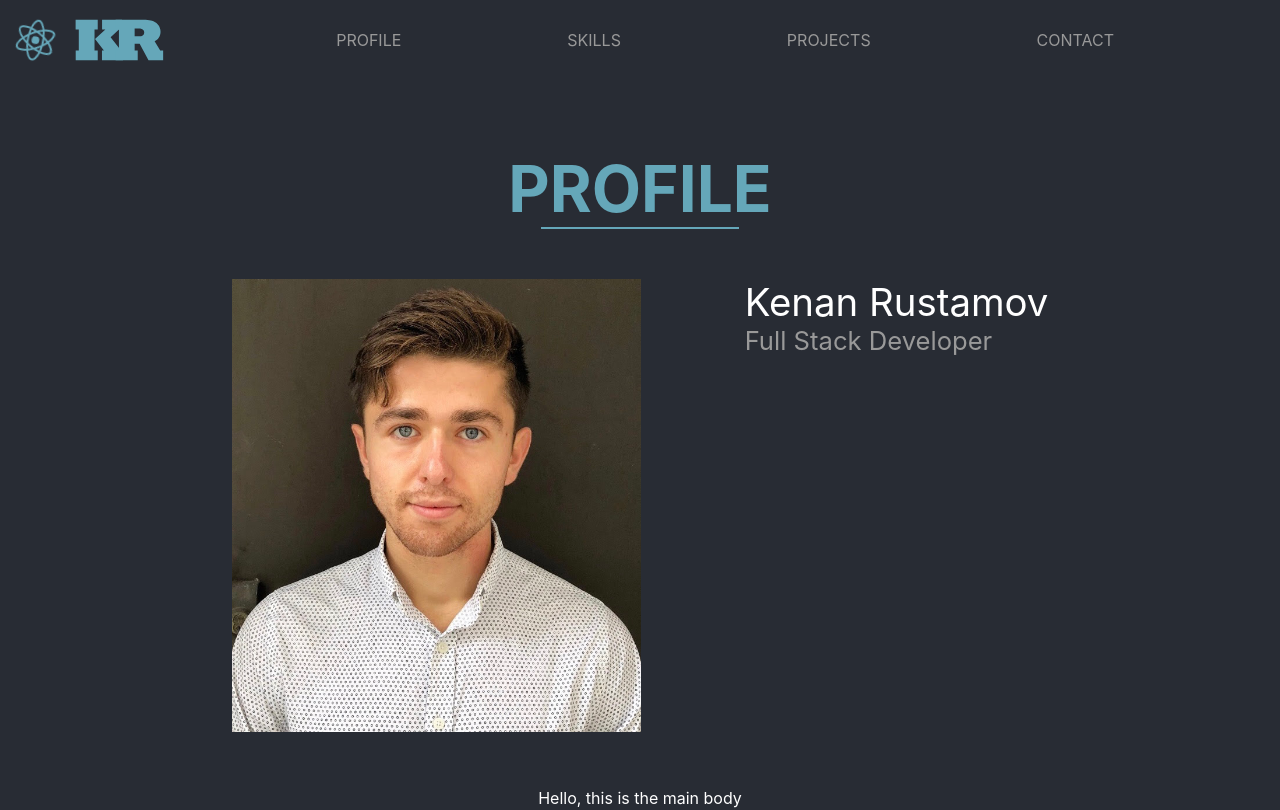
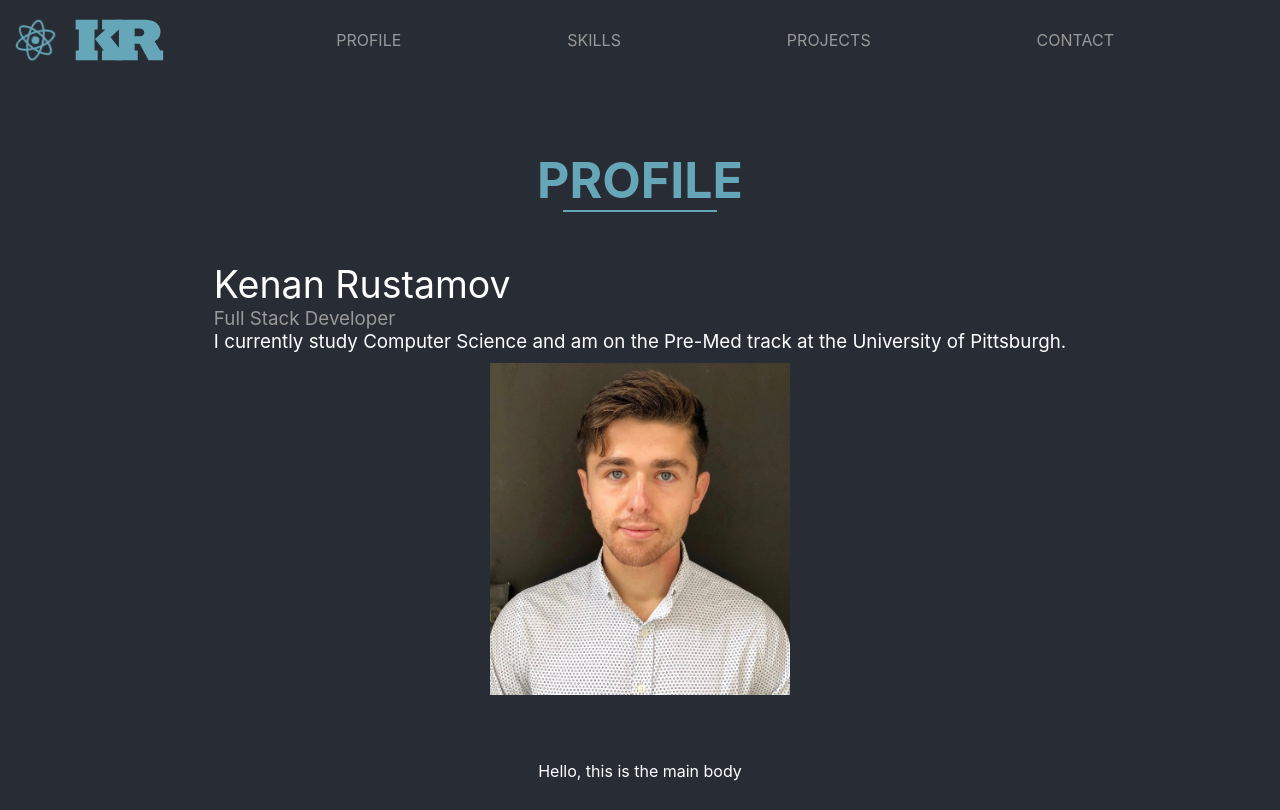
Before and after one commit to KenanRustamov/Portfolio, a React (Create React App) app: page / in a window 1280 px wide. Shown: the top 810 px of the page. Built offline with nearby package versions, Linux system fonts and the light colour scheme.

Commit message:
fixed Css and added temporary text for the info

```diff
--- a/src/components/DataBlock.css
+++ b/src/components/DataBlock.css
@@ -1,7 +1,7 @@
 .dataBlock {
     display:flex;
     width: 80%;
-    font-size: 5vw;
+    font-size: 50px;
     flex-direction: column;
     align-items: center;
     justify-content: space-between;
@@ -29,18 +29,22 @@
     justify-content: space-evenly;
 }
 .image {
-    width: 40%;
-    height: calc(40% * 1.105)
-
+    width: 300px;
+    height: calc(300px * 1.105);
+    padding: 10px;
 }
 
 .infoTitle {
     display: flex;
-    font-size: 3vw;
+    font-size: .75em;
     flex-direction: column;
 }
 
 .subtitle {
     color: #999999;
-    font-size: 2vw;
+    font-size: .5em;
 }
+
+.infoText {
+    font-size: .5em;
+}
--- a/src/components/DataBlock.tsx
+++ b/src/components/DataBlock.tsx
@@ -11,11 +11,11 @@ const DataBlock = (props: any) => {
             <div className="bottomBorder"></div>
         </div>
         <div className="info">
-            <img className = "image" src={kenanPhoto} width={photoWidth} height = {photoWidth*1.105}></img>
             <div className="infoTitle">Kenan Rustamov
                 <div className ="subtitle">Full Stack Developer</div>
-                <div className="infoText"></div>
+                <div className="infoText">I currently study Computer Science and am on the Pre-Med track at the University of Pittsburgh.</div>
             </div>
+            <img className = "image" src={kenanPhoto} width={photoWidth} height = {photoWidth*1.105}></img>
         </div>
     </div>
     ;
```
